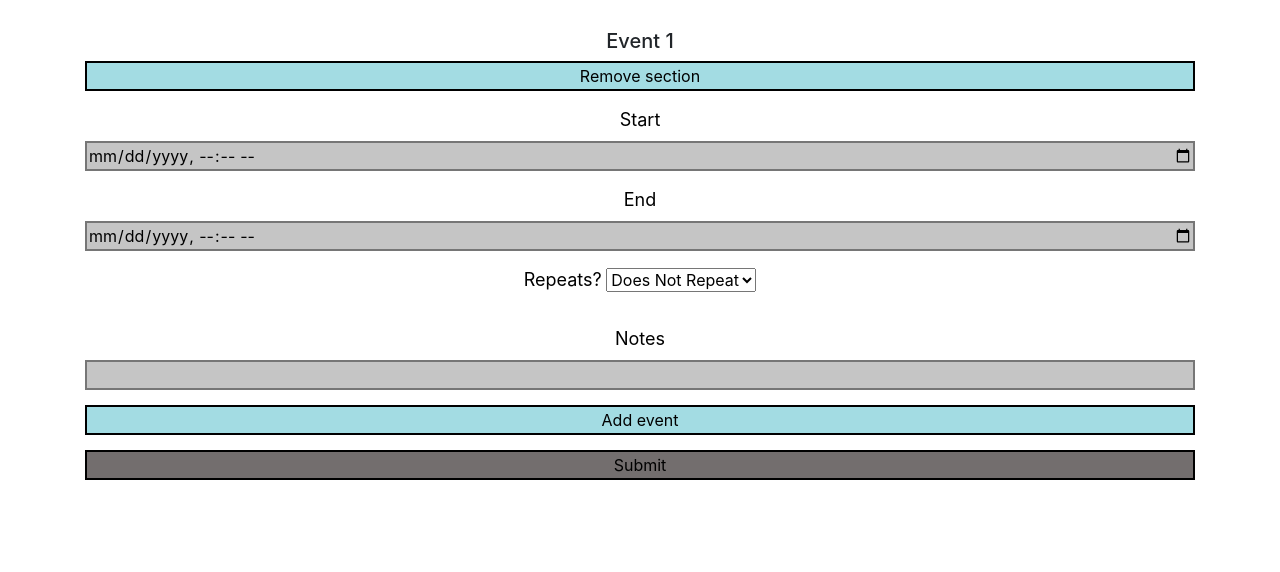
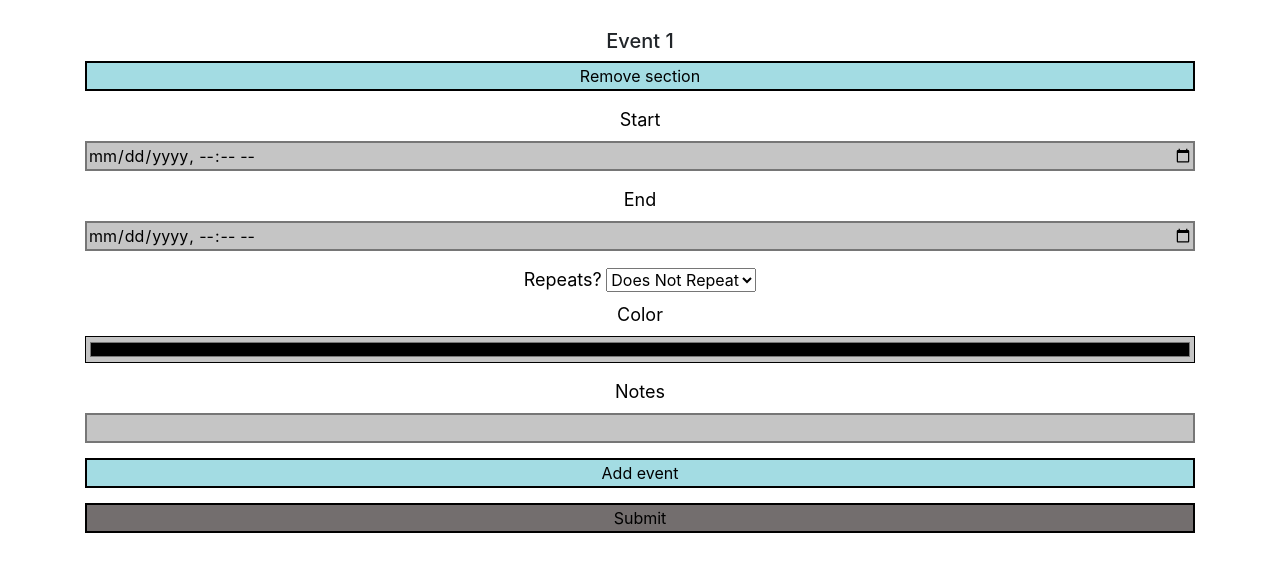
Before and after one commit to Temberlane/hangtime, a Flask app: page /add-events in a window 1280 px wide. Shown: the part 57-629 px from the top of the page. Run offline with Flask 3, Linux system fonts and the light colour scheme; a user stored in the database is signed in; some libraries are stand-ins or nearby versions.

Commit message:
added color picker to other events

```diff
--- a/website/auth.py
+++ b/website/auth.py
@@ -103,7 +103,7 @@ def class_add():
         if valid:
             course = request.form.get("class")
             prof = request.form.get("prof")
-            color = request.form.get("color") # returns hex code (as a str)
+            color = request.form.get("color") # gives hex code (as a str)
 
             for i in range(num_sections):
                 section_type = request.form.get(f"{i}/type")
@@ -136,6 +136,7 @@ def event_add():
                 break
         if valid:
             for i in range(num_sections):
+                color = request.form.get("color")
                 start = datetime.strptime(request.form.get(f"{i}/start"), '%Y-%m-%dT%H:%M')
                 end = datetime.strptime(request.form.get(f"{i}/end"), '%Y-%m-%dT%H:%M')
                 repeats = request.form.get(f"{i}/repeats")
--- a/website/templates/add_events.html
+++ b/website/templates/add_events.html
@@ -55,6 +55,8 @@ function addSection () {
   <option value="Monthly">Monthly</option>
 
   </select></br>
+   <label for="color">Color</label>
+    <input type="color" id="color" name = "color">
 
   <br><label for="${i}/notes">Notes</label><br>
     <input type="text-local" id="${i}/notes" name="${i}/notes" ><br>
```
